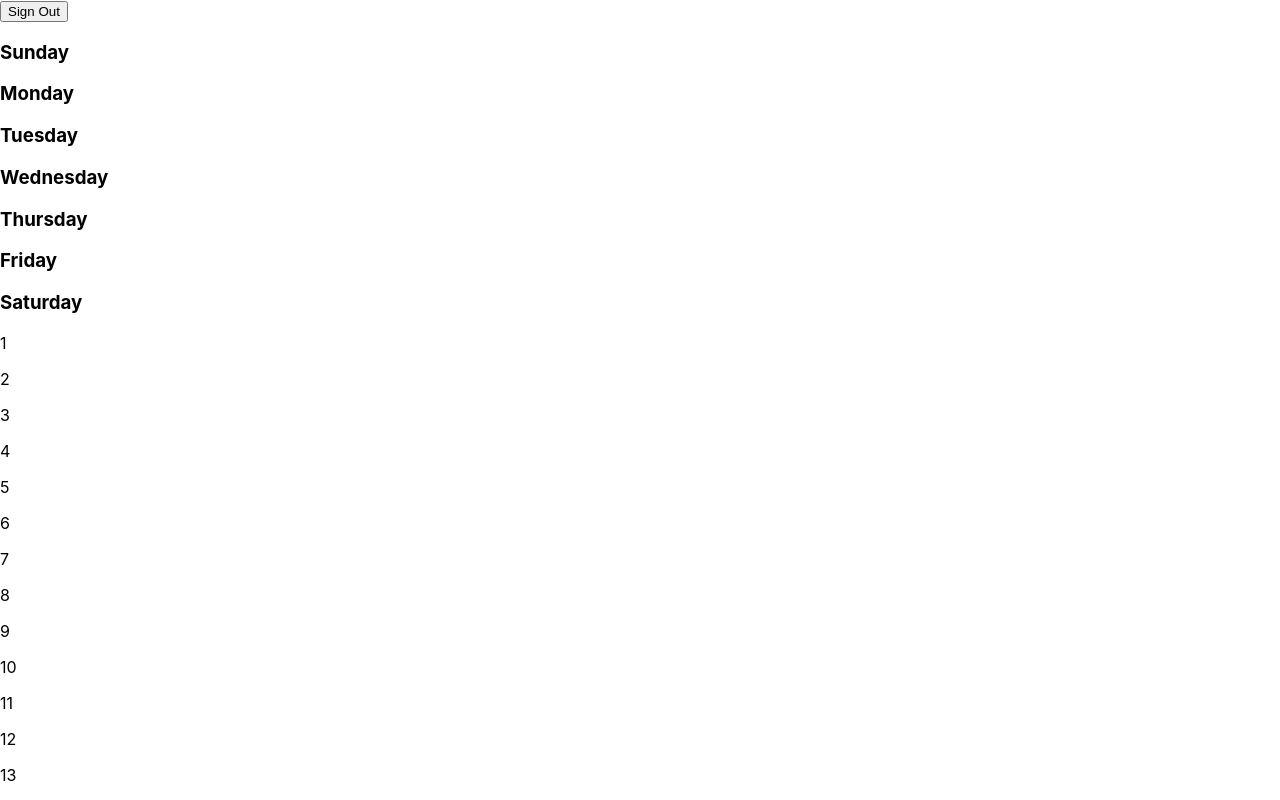
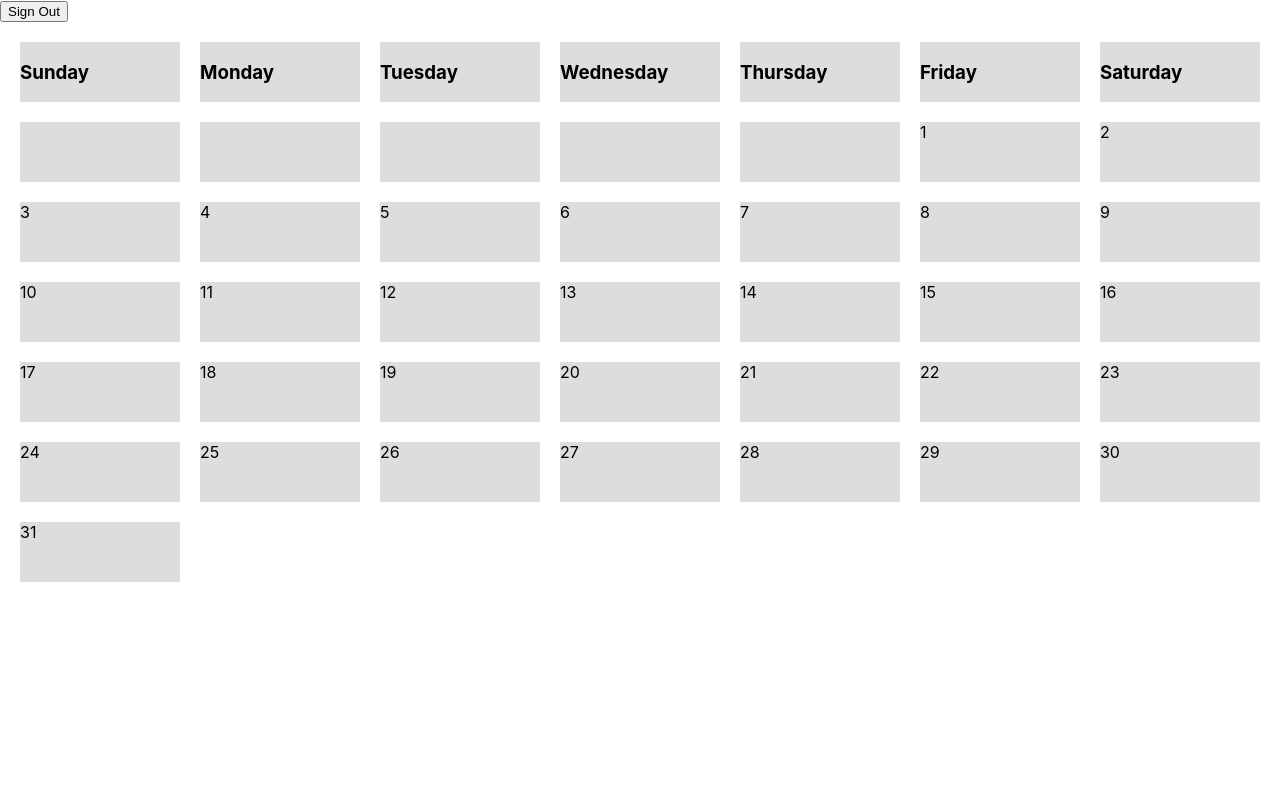
Before and after one commit to csaye/timetable, a Next.js app: page /home in a window 1280 px wide. Shown: the top 800 px of the page. Built offline with nearby package versions, Linux system fonts and the light colour scheme; no server answers; sample sign-in values are in the browser's storage.

Commit message:
Improve box styling.

```diff
--- a/pages/home.js
+++ b/pages/home.js
@@ -48,24 +48,24 @@ export default function Home(props) {
       <button onClick={() => signOut(auth)}>
         Sign Out
       </button>
-      <div>
+      <div className={styles.calendar}>
         {
           dayNames.map((dayName, i) =>
-            <div key={i}>
+            <div className={styles.box} key={i}>
               <h3>{dayName}</h3>
             </div>
           )
         }
         {
           fillers.map((filler, i) =>
-            <span key={i} />
+            <span className={styles.box} key={i} />
           )
         }
         {
           days.map((day, i) =>
-            <p key={i}>
+            <div className={styles.box} key={i}>
               {day}
-            </p>
+            </div>
           )
         }
       </div>
--- a/styles/pages/Home.module.css
+++ b/styles/pages/Home.module.css
@@ -0,0 +1,13 @@
+.calendar {
+  display: flex;
+  flex-wrap: wrap;
+  margin: 10px;
+}
+
+.box {
+  width: calc(100% / 7 - 20px);
+  height: 60px;
+  background: #ddd;
+  margin: 10px;
+  display: flex;
+}
```
